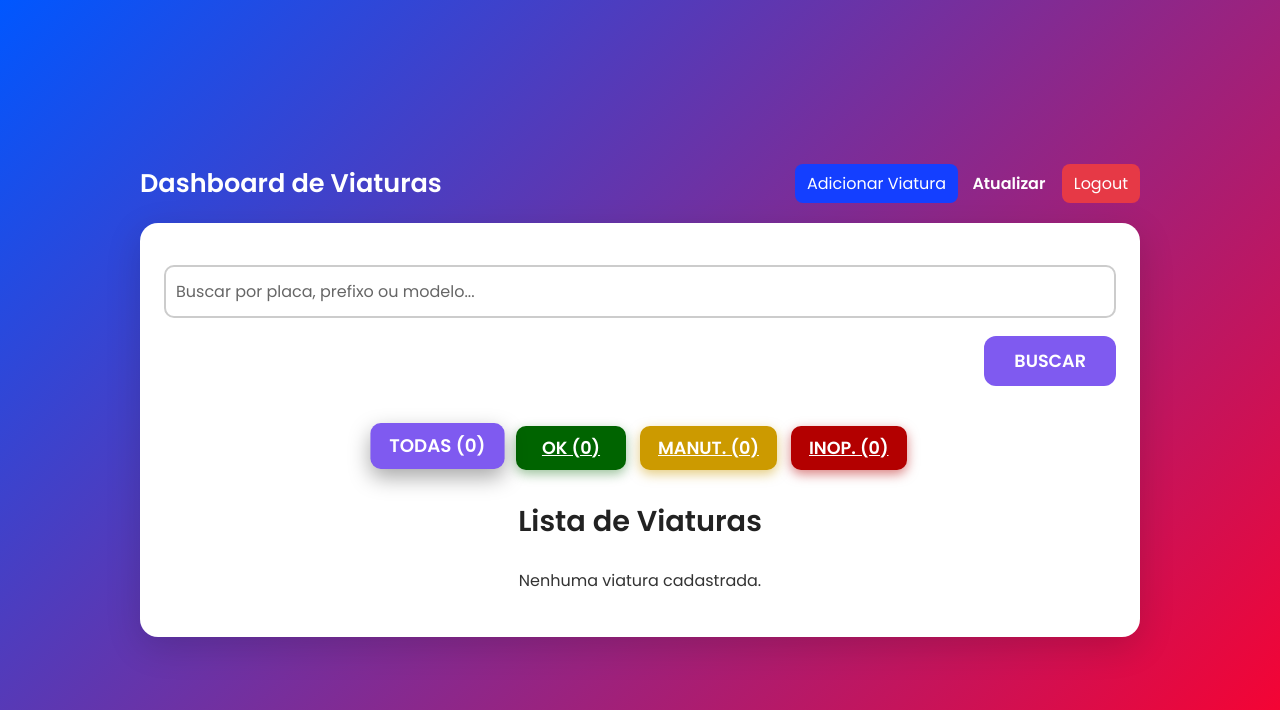
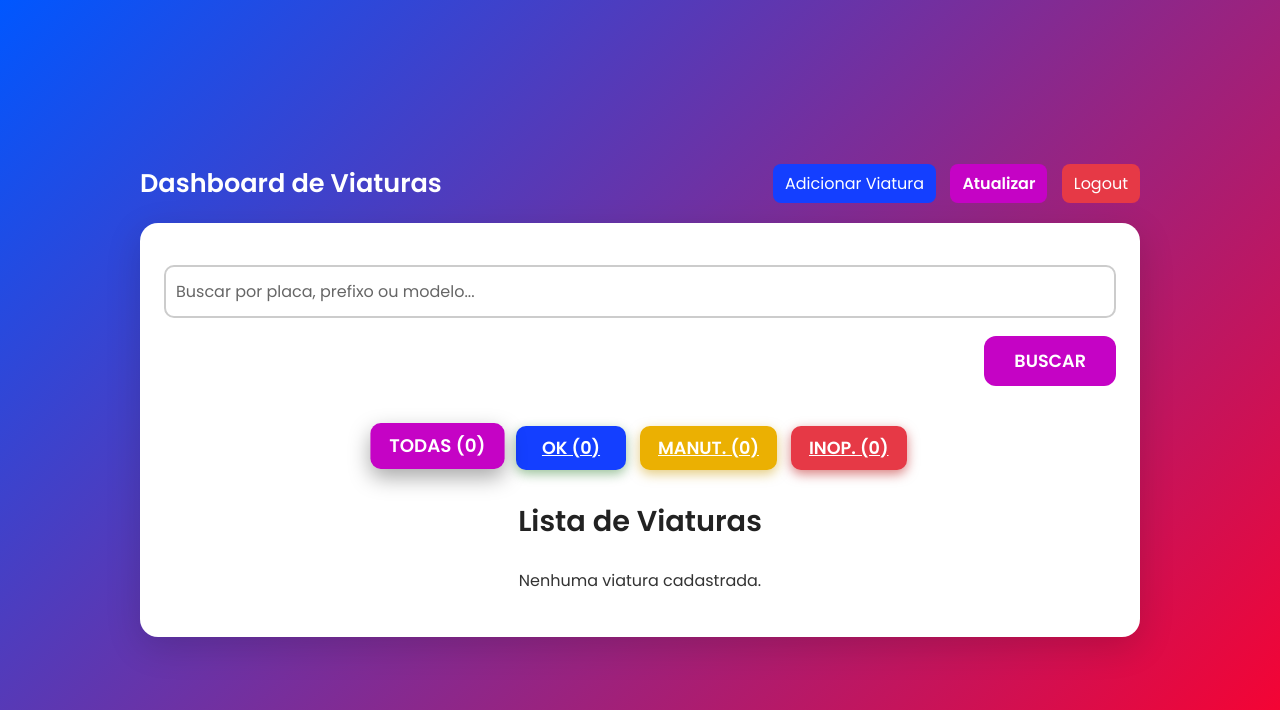
Before and after one commit to SidneyCirinoSF/VTCheck, a Django app: page /p/dashboard/ in a window 1280 px wide. Shown: the top 710 px of the page. Run offline with Django 5.2, Linux system fonts and the light colour scheme; the visitor is signed in with stand-in values (Sample User, id 1); data that the repository does not hold is empty.

Commit message:
Feat: estilização dos botões da dashboard

```diff
--- a/templates/police_car/dashboard.html
+++ b/templates/police_car/dashboard.html
@@ -33,7 +33,7 @@
             <h1 style="color:white; font-size:1.6rem;">Dashboard de Viaturas</h1>
             <div>
                 <a href="{% url 'police_car:adicionar_viatura' %}" style="padding:8px 12px; margin-right: 10px; background:#143fff; color:white; border-radius:8px; text-decoration:none;">Adicionar Viatura</a>
-                <a href="{% url 'police_car:dashboard' %}" style="margin-right:12px; color:white; font-weight:600; text-decoration:none;">Atualizar</a>
+                <a href="{% url 'police_car:dashboard' %}" style="padding: 8px 12px;margin-right:10px; background:#c503c5; color:white; border-radius: 8px; font-weight:600; text-decoration:none;">Atualizar</a>
                 <a href="{% url 'user:logout' %}" style="padding:8px 12px; background:#e63946; color:white; border-radius:8px; text-decoration:none;">Logout</a>
             </div>
         </div>
@@ -51,7 +51,7 @@
                     <label>Buscar por placa, prefixo ou modelo...</label>
                 </div>
                 <div style="text-align:right; margin-top:-10px;">
-                    <button type="submit" class="login-button" style="width:auto; padding:12px 30px;">BUSCAR</button>
+                    <button type="submit" class="login-button" style="width:auto; padding:12px 30px; background:#c503c5;">BUSCAR</button>
                     {% if busca %}<a href="{% url 'police_car:dashboard' %}" class="register-link" style="margin-left:15px;">Limpar</a>{% endif %}
                 </div>
             </form>
@@ -61,22 +61,22 @@
                 <div style="display:inline-flex; gap:14px; flex-wrap:wrap; justify-content:center; font-size:0.92rem;">
                     <a href="{% url 'police_car:dashboard' %}"
                         class="login-button {% if not status_filter %}active{% endif %}"
-                        style="padding:9px 18px !important; width:auto !important; min-width:110px; text-align:center; border-radius:10px; font-weight:600; text-decoration:none; box-shadow:0 4px 12px rgba(0,0,0,0.2);">
+                        style="padding:9px 18px !important; width:auto !important; min-width:110px; text-align:center; background:#c503c5 !important; border-radius:10px; font-weight:600; text-decoration:none; box-shadow:0 4px 12px rgba(0,0,0,0.2);">
                         TODAS ({{ total }})
                     </a>
                     <a href="{% url 'police_car:dashboard' %}?status=ok"
                         class="login-button {% if status_filter == 'ok' %}active{% endif %}"
-                        style="padding:9px 18px !important; width:auto !important; min-width:110px; text-align:center; background:#006400 !important; color:white !important; border-radius:10px; font-weight:600; box-shadow:0 4px 12px rgba(0,100,0,0.4);">
+                        style="padding:9px 18px !important; width:auto !important; min-width:110px; text-align:center; background:#143fff !important; color:white !important; border-radius:10px; font-weight:600; box-shadow:0 4px 12px rgba(0,100,0,0.4);">
                         OK ({{ ok }})
                     </a>
                     <a href="{% url 'police_car:dashboard' %}?status=manutencao"
                         class="login-button {% if status_filter == 'manutencao' %}active{% endif %}"
-                        style="padding:9px 18px !important; width:auto !important; min-width:110px; text-align:center; background:#cc9a00 !important; color:white !important; border-radius:10px; font-weight:600; box-shadow:0 4px 12px rgba(204,154,0,0.5);">
+                        style="padding:9px 18px !important; width:auto !important; min-width:110px; text-align:center; background:#ebb002 !important; color:white !important; border-radius:10px; font-weight:600; box-shadow:0 4px 12px rgba(204,154,0,0.5);">
                         MANUT. ({{ manutencao }})
                     </a>
                     <a href="{% url 'police_car:dashboard' %}?status=inoperante"
                         class="login-button {% if status_filter == 'inoperante' %}active{% endif %}"
-                        style="padding:9px 18px !important; width:auto !important; min-width:110px; text-align:center; background:#b30000 !important; color:white !important; border-radius:10px; font-weight:600; box-shadow:0 4px 12px rgba(179,0,0,0.5);">
+                        style="padding:9px 18px !important; width:auto !important; min-width:110px; text-align:center; background:#e63946 !important; color:white !important; border-radius:10px; font-weight:600; box-shadow:0 4px 12px rgba(179,0,0,0.5);">
                         INOP. ({{ inoperante }})
                     </a>
                 </div>
```
